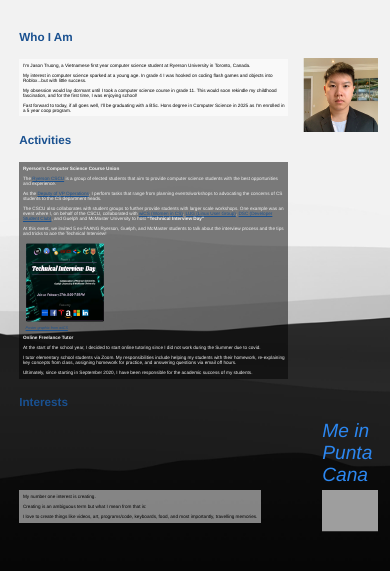
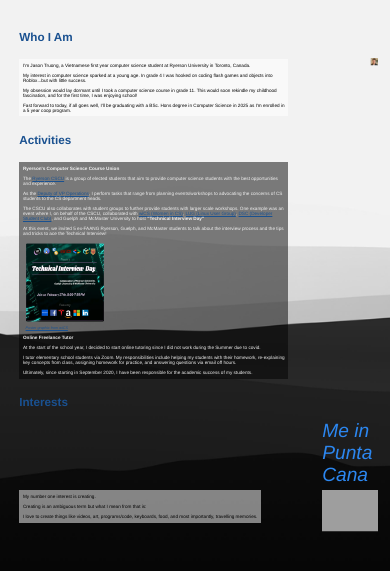
Before and after one commit to jasonntruong/old-portfolio-website, a plain HTML site: page whosjason.html in a window 390 px wide. Shown: the part 211-782 px from the top of the page. Drawn offline with Linux system fonts and the light colour scheme; grey boxes are pictures that could not be loaded.

Commit message:
Mobile view image

```diff
--- a/styles.css
+++ b/styles.css
@@ -107,7 +107,7 @@
 }
 
 .Information #headshot {
-    width:20%;
+    width:2vw;
     float:right;
     padding: 1%;
     border-radius: 5%;
```
